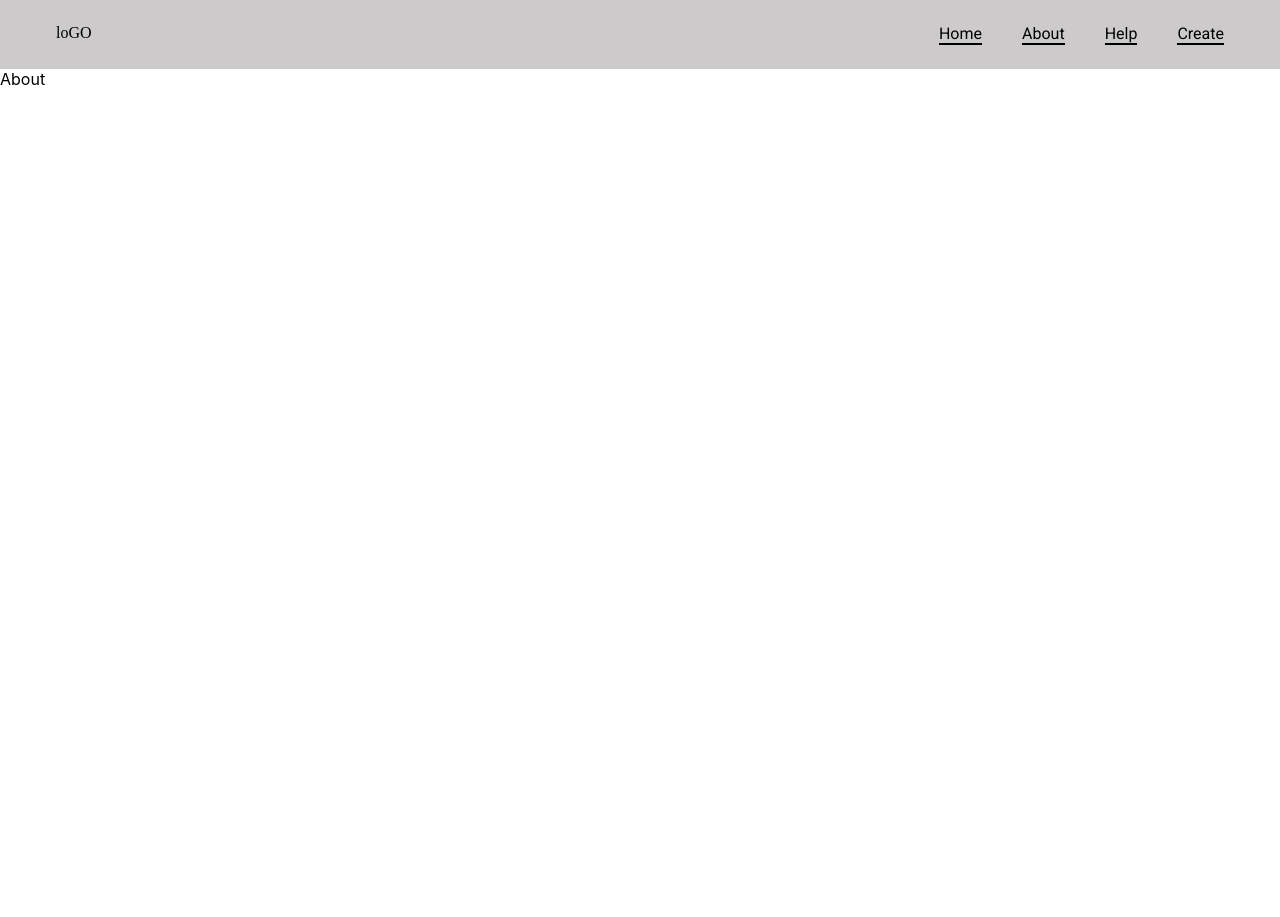
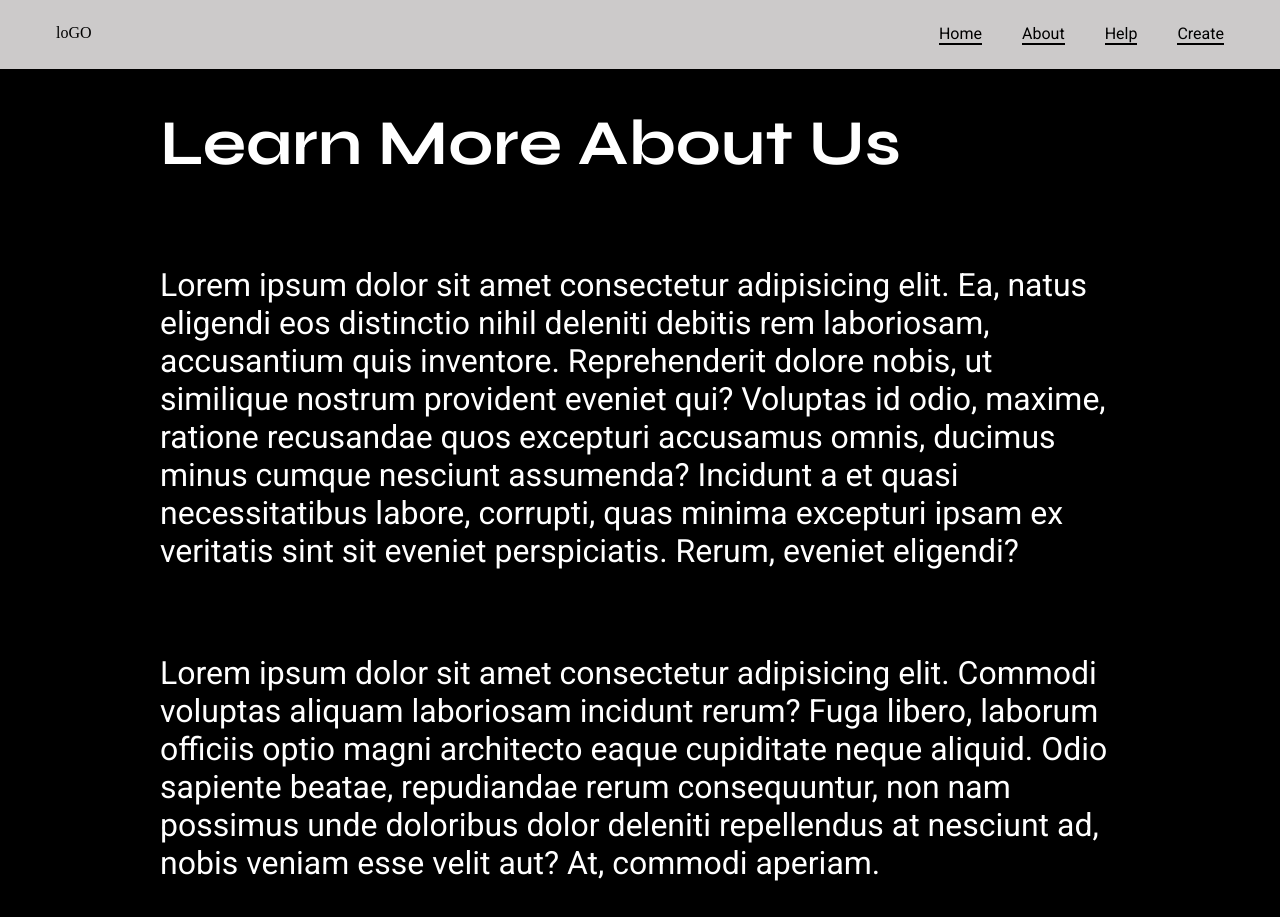
Before and after one commit to ORayy/React-Todo-App-Codespaces, a React (Create React App) app: page /about in a window 1280 px wide. Before the commit the page ends 800 px from the top, so only its background shows below. Built offline with nearby package versions, Linux system fonts and the light colour scheme; a web font is replaced by a local one.

Commit message:
adding styling to About component

```diff
--- a/src/components/Navbar.jsx
+++ b/src/components/Navbar.jsx
@@ -9,8 +9,11 @@ import { NavLink } from "react-router-dom"
 export default function Navbar() {
   return (
     <nav className="navbar">
+
       <nav className="nav-items">
+
         <NavLink className="nav-logo" to='/'>loGO</NavLink>
+
         <nav className="nav-links">
           <ul className="nav-links-items">
             <NavLink className="navbarlink" to='/'>Home</NavLink>
@@ -19,7 +22,9 @@ export default function Navbar() {
             <NavLink className="navbarlink" to='create'>Create</NavLink>
           </ul>
         </nav>
+
       </nav>
+
     </nav>
   )
 }
--- a/src/pages/About.jsx
+++ b/src/pages/About.jsx
@@ -1,6 +1,18 @@
+import '../styles/about.css'
 
 export default function About() {
   return (
-    <div>About</div>
+    <main className="about-content">
+      <secttion className="about-section">
+        <h1>Learn More About Us</h1>
+        <br />
+        <p>Lorem ipsum dolor sit amet consectetur adipisicing elit. Ea, natus eligendi eos distinctio nihil deleniti debitis rem laboriosam, accusantium quis inventore. Reprehenderit dolore nobis, ut similique nostrum provident eveniet qui? Voluptas id odio, maxime, ratione recusandae quos excepturi accusamus omnis, ducimus minus cumque nesciunt assumenda? Incidunt a et quasi necessitatibus labore, corrupti, quas minima excepturi ipsam ex veritatis sint sit eveniet perspiciatis. Rerum, eveniet eligendi?</p>
+        <br />
+        <p>Lorem ipsum dolor sit amet consectetur adipisicing elit. Commodi voluptas aliquam laboriosam incidunt rerum? Fuga libero, laborum officiis optio magni architecto eaque cupiditate neque aliquid. Odio sapiente beatae, repudiandae rerum consequuntur, non nam possimus unde doloribus dolor deleniti repellendus at nesciunt ad, nobis veniam esse velit aut? At, commodi aperiam.</p>
+
+      </secttion>
+    </main>
+
+
   )
 }
--- a/src/pages/Home.jsx
+++ b/src/pages/Home.jsx
@@ -4,8 +4,16 @@
 export default function Home() {
   return (
     <main>
-      {/* <Navbar /> */}
-      Home
+      <h1> Welcome</h1>
+      <br />
+
+      <section className="home-section">
+        <p>Lorem ipsum dolor sit amet consectetur adipisicing elit. Quaerat corrupti voluptas eius, dolorem repellat voluptatibus culpa laboriosam amet fuga vitae beatae eos reprehenderit ratione, deleniti saepe nulla nemo. Quasi tempore vero natus deserunt, tenetur nemo, fugit itaque doloribus nulla architecto laboriosam, vel consequatur minima esse earum quis omnis veniam pariatur.</p>
+        <br />
+        <p>Lorem ipsum dolor sit amet consectetur adipisicing elit. Quaerat corrupti voluptas eius, dolorem repellat voluptatibus culpa laboriosam amet fuga vitae beatae eos reprehenderit ratione, deleniti saepe nulla nemo. Quasi tempore vero natus deserunt, tenetur nemo, fugit itaque doloribus nulla architecto laboriosam, vel consequatur minima esse earum quis omnis veniam pariatur.</p>
+        <br />
+        <p>Lorem ipsum dolor sit amet consectetur adipisicing elit. Quaerat corrupti voluptas eius, dolorem repellat voluptatibus culpa laboriosam amet fuga vitae beatae eos reprehenderit ratione, deleniti saepe nulla nemo. Quasi tempore vero natus deserunt, tenetur nemo, fugit itaque doloribus nulla architecto laboriosam, vel consequatur minima esse earum quis omnis veniam pariatur.</p>
+      </section>
     </main>
   )
 }
--- /dev/null
+++ b/src/styles/about.css
@@ -0,0 +1,34 @@
+/* import '../index.css'; */
+/* @import url('../index.css'); */
+
+.about-content {
+    display: flex;
+    align-items: center;
+    align-content: center;
+    justify-content: center;
+    padding: 1.5rem 10rem;
+    background-color: var(--primary);
+    color: var(--accent);
+    height: 100vh;
+    overflow: hidden;
+
+}
+
+.about-content h1 {
+    font-family: var(--heading-font-family);
+}
+
+.about-section h1 {
+    font-size: 4rem;
+}
+
+.about-section p {
+    display: flex;
+    flex-direction: column;
+    align-items: center;
+    justify-content: center;
+    align-content: center;
+    font-family: var(--main-font-family);
+    font-size: 2rem;
+    margin-top: 4rem;
+}
```
